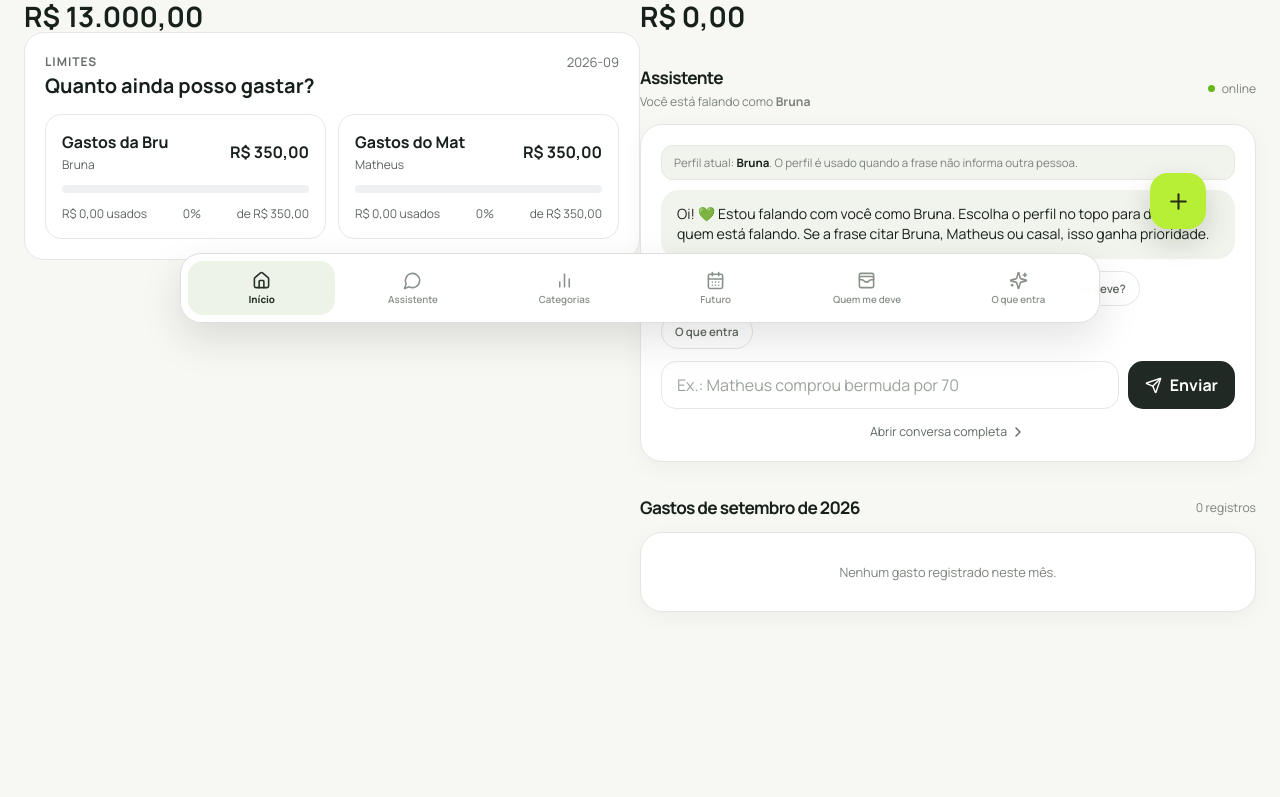
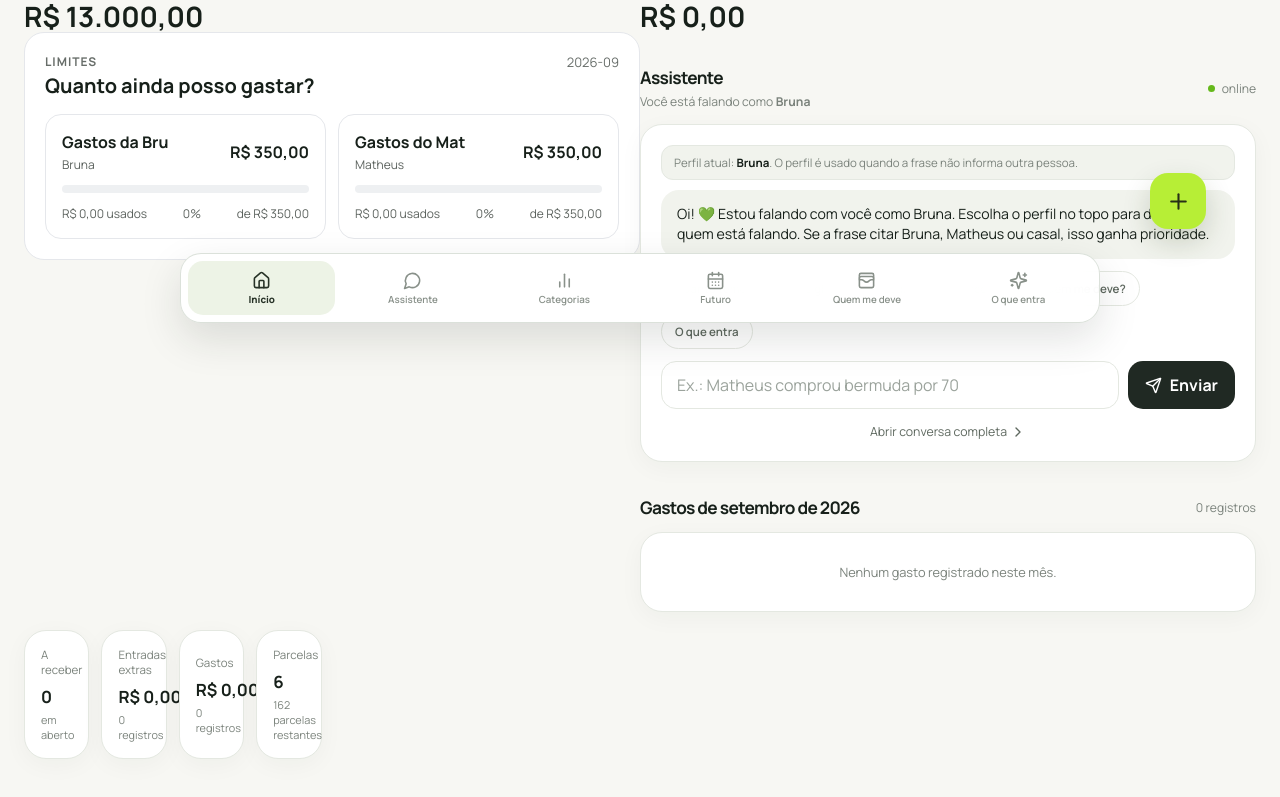
Before and after one commit to buraven/BruMath, a Next.js app: page / in a window 1280 px wide. Shown: the part 469-1266 px from the top of the page. Before the commit the page ends 1197 px from the top, so only its background shows below. Built offline with nearby package versions, Linux system fonts and the light colour scheme.

Commit message:
feat: restore home financial summary actions

```diff
--- a/app/page.tsx
+++ b/app/page.tsx
@@ -444,6 +444,19 @@ export default function Page() {
   income={monthIncomeTotal}
   expenses={totalSpent}
   formatMoney={money}
+                               insights={<ExpenseSummary
+    receivableCount={monthDebts.filter(debt => debt.amount > debt.paid).length}
+    extraIncome={money(extraIncome)}
+    extraIncomeCount={selectedIncome.length}
+    totalSpent={money(totalSpent)}
+    expenseCount={monthExpenses.length}
+    installmentCount={activeInstallments.length}
+    remainingInstallments={remaining}
+    onReceivablesClick={() => switchTab("debts")}
+    onExtraIncomeClick={() => switchTab("income")}
+    onExpensesClick={() => switchTab("stats")}
+    onInstallmentsClick={() => switchTab("future")}
+  />}
   limits={<LimitUsageSection month={viewMonth} limits={DEFAULT_CATEGORY_LIMITS} />}
   upcoming={<>
     <section className="section">
```
